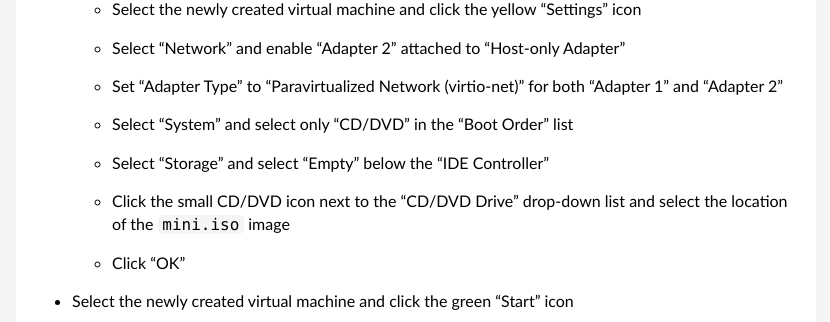
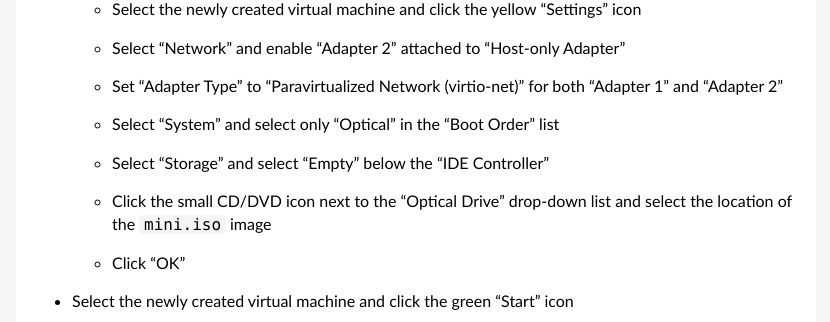
Before and after one commit to pavel-demin/stemlab-sdr-notes, a Jekyll site: the page built from development-machine.md, in a window 1280 px wide. Shown: the part 873-1195 px from the top of the page, without its empty margins (224-1054 px from the left). Built offline with Jekyll 4.4.1, drawn with Linux system fonts in a browser that asks for light colours.

Commit message:
replace CD/DVD with Optical in development-machine.md

```diff
--- a/development-machine.md
+++ b/development-machine.md
@@ -47,11 +47,11 @@ Creating virtual machine with Debian 8.11 (amd64)
 
   - Set "Adapter Type" to "Paravirtualized Network (virtio-net)" for both "Adapter 1" and "Adapter 2"
 
-  - Select "System" and select only "CD/DVD" in the "Boot Order" list
+  - Select "System" and select only "Optical" in the "Boot Order" list
 
   - Select "Storage" and select "Empty" below the "IDE Controller"
 
-  - Click the small CD/DVD icon next to the "CD/DVD Drive" drop-down list and select the location of the `mini.iso` image
+  - Click the small CD/DVD icon next to the "Optical Drive" drop-down list and select the location of the `mini.iso` image
 
   - Click "OK"
 
```
